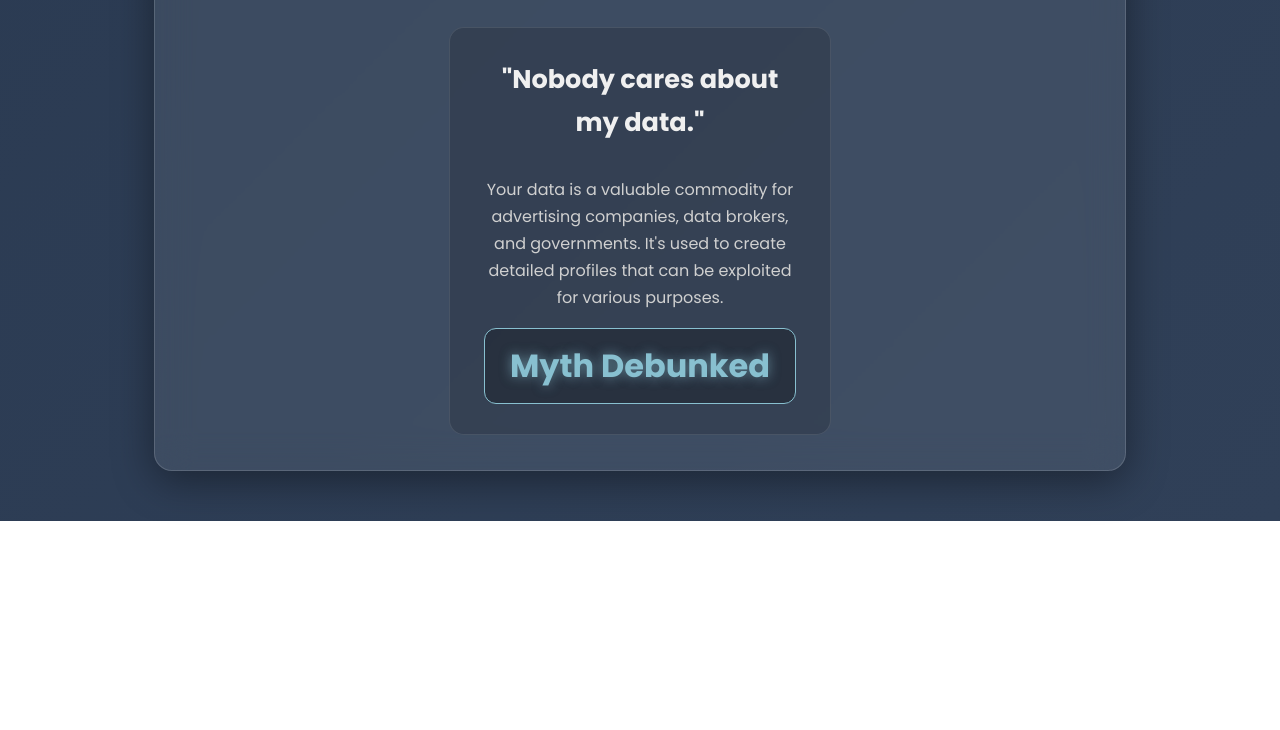
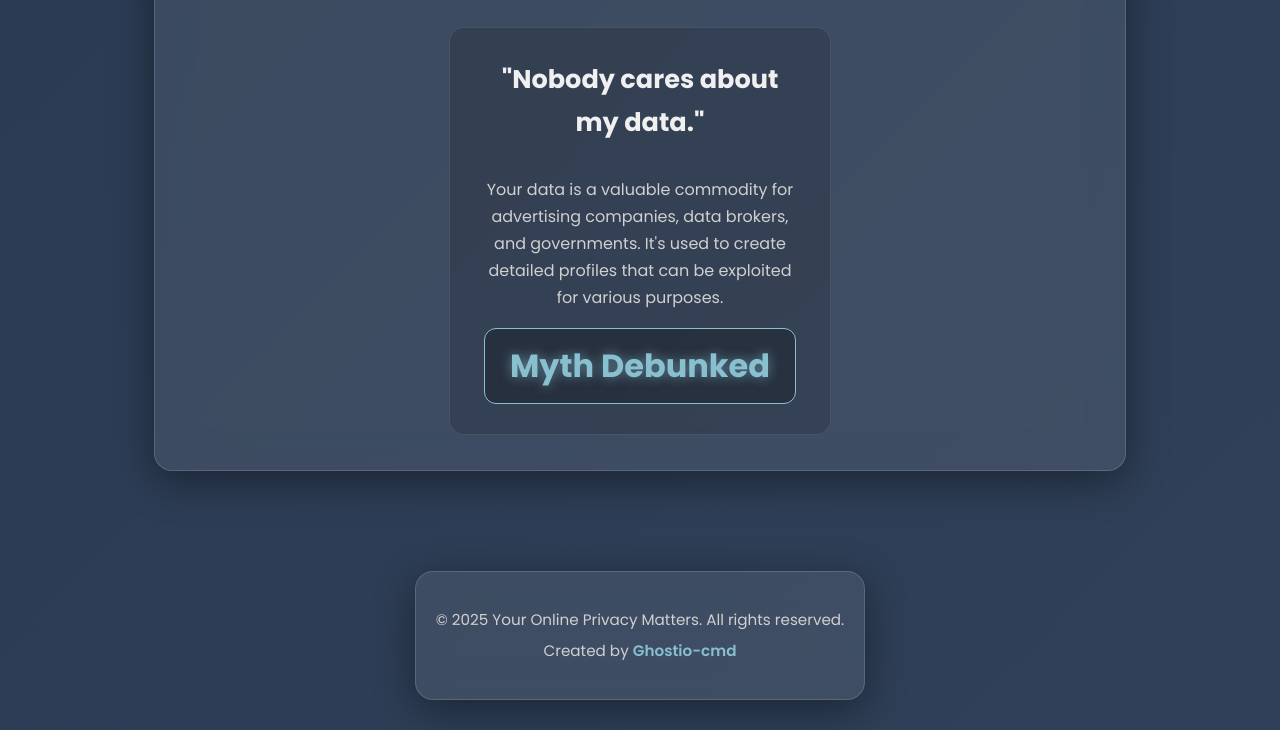
Before and after one commit to LuneX403/privacy-guide-website, a plain HTML site: page index.html in a window 1280 px wide. Shown: the part 6994-7724 px from the top of the page. Before the commit the page ends 7515 px from the top, so only its background shows below. Drawn offline with Linux system fonts and the light colour scheme.

Commit message:
Add files via upload

```diff
--- a/index.html
+++ b/index.html
@@ -166,6 +166,11 @@
         </section>
     </main>
 
+    <footer class="glass-card footer-card">
+        <p>&copy; 2025 Your Online Privacy Matters. All rights reserved.</p>
+        <p>Created by <a href="https://github.com/Ghostio-cmd" target="_blank" aria-label="Visit Ghostio-cmd's GitHub profile">Ghostio-cmd</a></p>
+    </footer>
+
     <button id="scrollToTopBtn" aria-label="Scroll to top" title="Scroll to Top">&#9650;</button> <script src="script.js"></script>
 </body>
 </html>
--- a/style.css
+++ b/style.css
@@ -359,3 +359,27 @@ li::before {
         justify-content: center;
     }
 }
+
+.footer-card {
+    text-align: center;
+    padding: 30px 20px;
+    margin-top: 50px;
+    margin-bottom: 30px;
+    font-size: 0.95em;
+    opacity: 0.8;
+}
+
+.footer-card p {
+    margin: 5px 0;
+}
+
+.footer-card a {
+    color: var(--highlight-color);
+    text-decoration: none;
+    font-weight: 600;
+    transition: color 0.3s ease;
+}
+
+.footer-card a:hover {
+    color: lighten(var(--highlight-color), 15%);
+}
```
